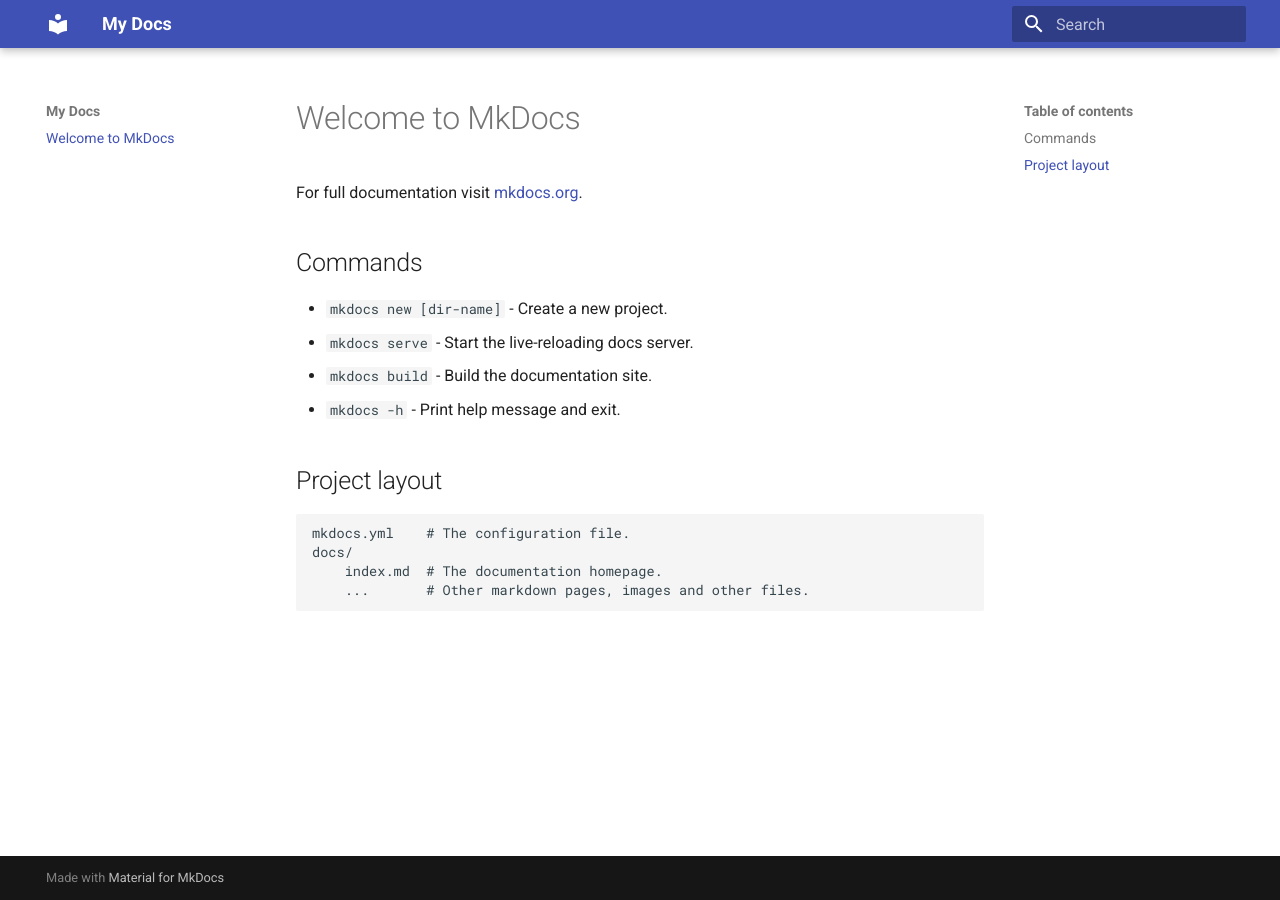
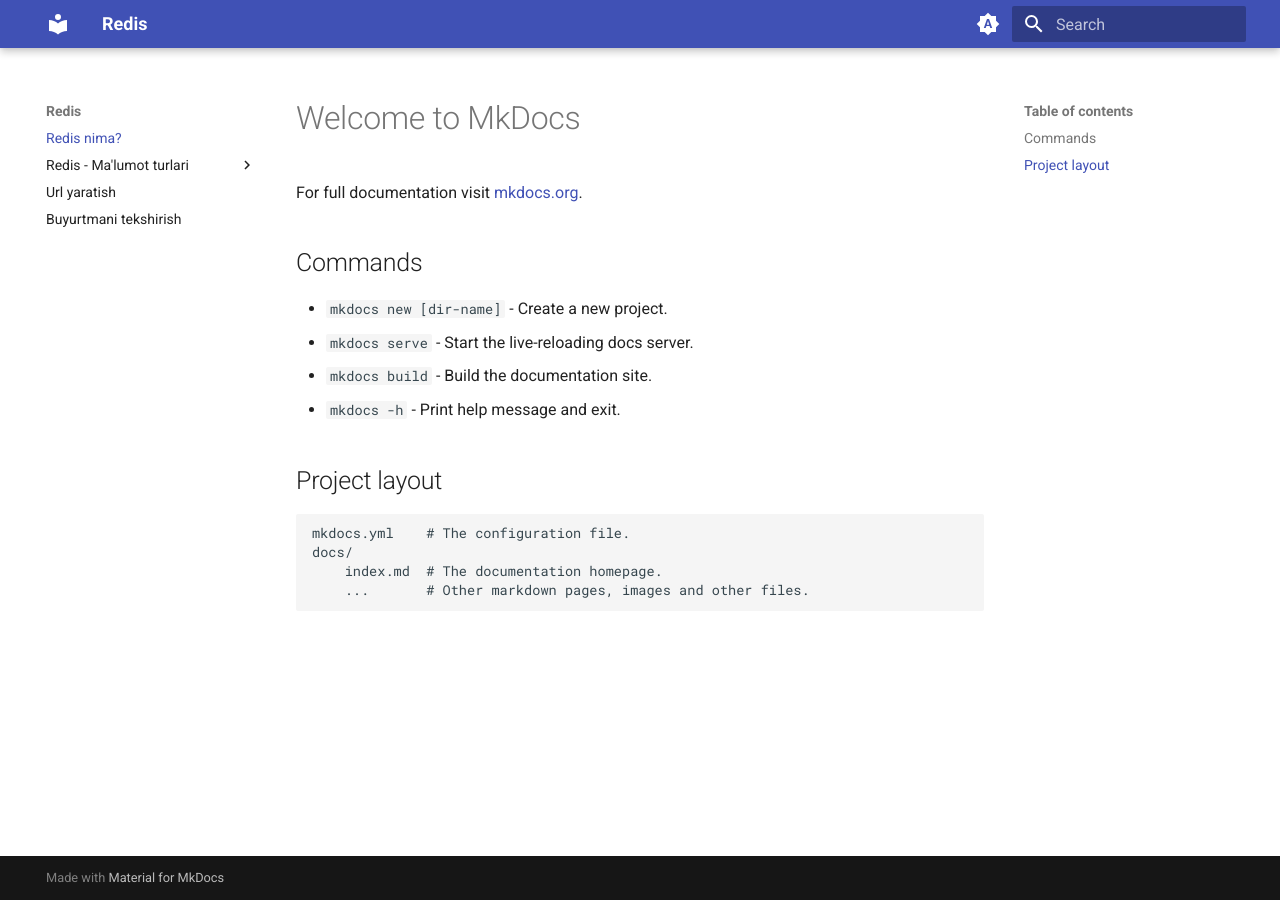
Before and after one commit to anorprogrammer/redis, an MkDocs documentation site: the page built from docs/index.md, in a window 1280 px wide. Built offline with MkDocs 1.6.1 and Material for MkDocs 9.7.7, drawn with Linux system fonts in a browser that asks for light colours.

Commit message:
Update mkdocs.yml

```diff
--- a/mkdocs.yml
+++ b/mkdocs.yml
@@ -1,4 +1,46 @@
-site_name: My Docs
+site_name: Redis
+
+
+
+
+
+
+nav:
+  - Redis nima?: index.md
+  - Redis - Ma'lumot turlari:
+    - Strings: data-types/index.md
+    - Strings: data-types/first-steps.md
+    - Strings: data-types/path-params.md
+
+  - Url yaratish: generate_url.md
+  - Buyurtmani tekshirish: check_order.md
+
+
+
+
+
+
 
 theme:
   name: material
+  palette:
+
+    # Palette toggle for automatic mode
+    - media: "(prefers-color-scheme)"
+      toggle:
+        icon: material/brightness-auto
+        name: Switch to light mode
+
+    # Palette toggle for light mode
+    - media: "(prefers-color-scheme: light)"
+      scheme: default
+      toggle:
+        icon: material/brightness-7
+        name: Switch to dark mode
+
+    # Palette toggle for dark mode
+    - media: "(prefers-color-scheme: dark)"
+      scheme: slate
+      toggle:
+        icon: material/brightness-4
+        name: Switch to system preference
```
